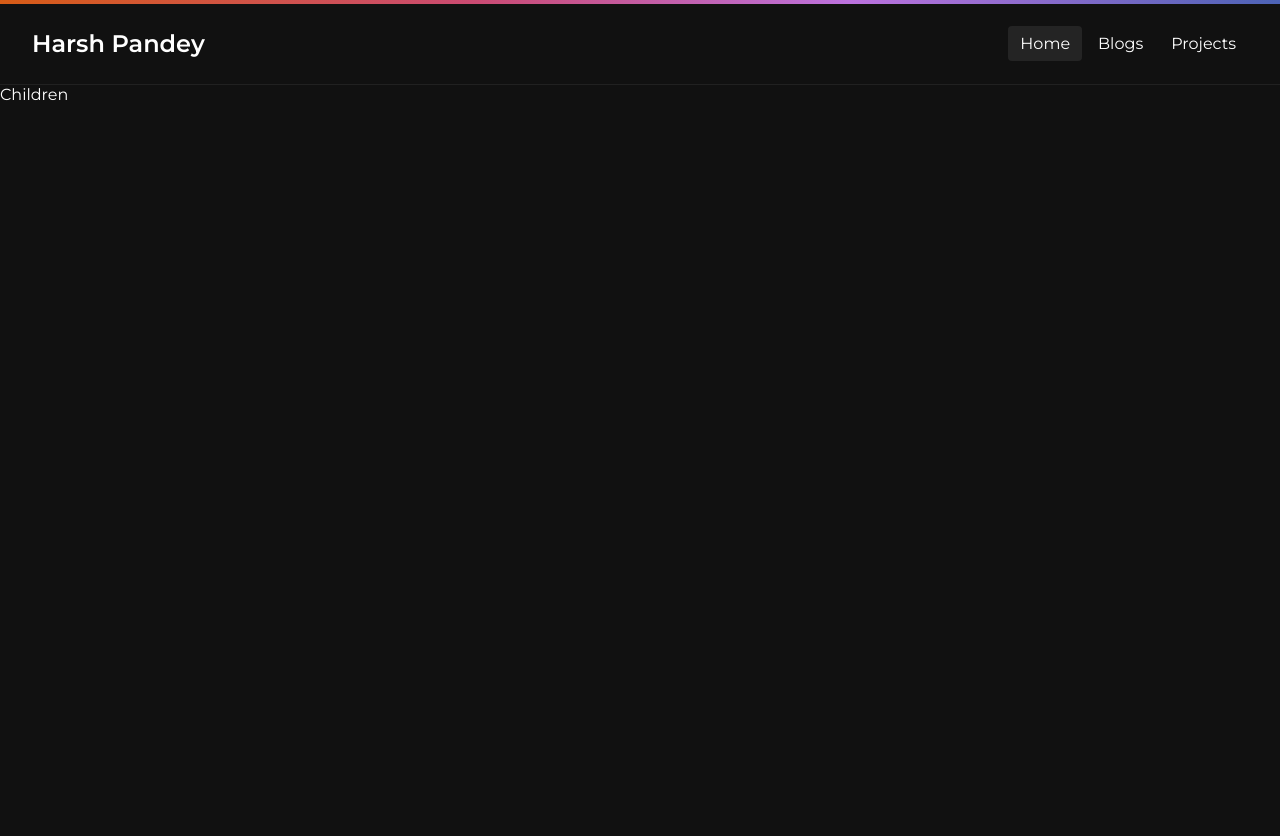
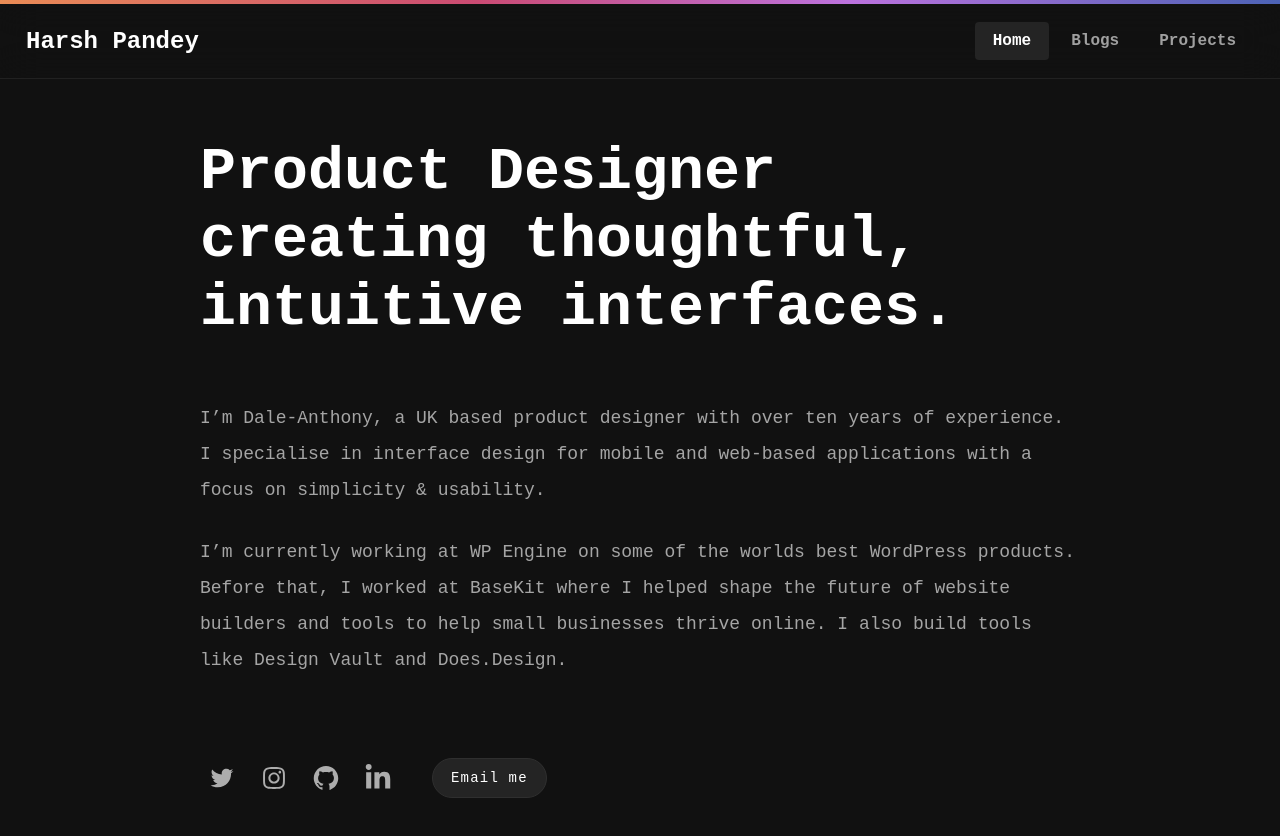
Before and after one commit to harshpandey002/portfolio-new, a Next.js app: page / in a window 1280 px wide. Shown: the top 836 px of the page. Before the commit the page ends 800 px from the top, so only its background shows below. Built offline with nearby package versions, Linux system fonts and the light colour scheme.

Commit message:
Hero Section

```diff
--- a/package.json
+++ b/package.json
@@ -11,7 +11,8 @@
   "dependencies": {
     "next": "12.3.1",
     "react": "18.2.0",
-    "react-dom": "18.2.0"
+    "react-dom": "18.2.0",
+    "react-icons": "^4.6.0"
   },
   "devDependencies": {
     "eslint": "8.26.0",
--- a/pages/index.jsx
+++ b/pages/index.jsx
@@ -1,10 +1,51 @@
 import Layout from "../components/Layout";
 import styles from "@/styles/Home.module.css";
+import {
+  AiFillGithub,
+  AiOutlineInstagram,
+  AiOutlineTwitter,
+} from "react-icons/ai";
+
+import { FaLinkedinIn } from "react-icons/fa";
 
 export default function Home() {
   return (
     <Layout>
-      <div>Children</div>
+      <div className={styles.container}>
+        <div className={styles.hero}>
+          <h1>Product Designer creating thoughtful, intuitive interfaces.</h1>
+
+          <p id={styles.desc}>
+            I{"’"}m Dale-Anthony, a UK based product designer with over ten
+            years of experience. I specialise in interface design for mobile and
+            web-based applications with a focus on simplicity & usability.
+          </p>
+          <p>
+            I{"’"}m currently working at WP Engine on some of the worlds best
+            WordPress products. Before that, I worked at BaseKit where I helped
+            shape the future of website builders and tools to help small
+            businesses thrive online. I also build tools like Design Vault and
+            Does.Design.
+          </p>
+
+          <div className={styles.socials}>
+            <span>
+              <AiOutlineTwitter className={styles.icon} />
+            </span>
+            <span>
+              <AiOutlineInstagram className={styles.icon} />
+            </span>
+            <span>
+              <AiFillGithub className={styles.icon} />
+            </span>
+            <span>
+              <FaLinkedinIn className={styles.icon} />
+            </span>
+
+            <button id={styles.email}>Email me</button>
+          </div>
+        </div>
+      </div>
     </Layout>
   );
 }
--- a/styles/Header.module.css
+++ b/styles/Header.module.css
@@ -4,6 +4,8 @@
   position: sticky;
   top: 0;
   border-bottom: 1px solid #212121;
+  background-color: rgba(17, 17, 17, 0.881);
+  backdrop-filter: blur(20px);
 }
 
 .gradient {
@@ -13,7 +15,7 @@
     #4c63b6 0%,
     #bc72de 33.65%,
     #cb4b73 62.81%,
-    #d75c16 100%
+    #ea8c55 100%
   );
 }
 
@@ -37,15 +39,20 @@
 }
 
 .links li {
-  padding: 8px 12px;
+  padding: 10px 18px;
   border-radius: 4px;
   cursor: pointer;
+  font-size: 16px;
+  color: #a0a0a0;
+  font-weight: 600;
 }
 
 .links li:hover {
   background-color: #242424;
+  color: white;
 }
 
 .active {
   background-color: #242424;
+  color: white !important;
 }
--- a/styles/Home.module.css
+++ b/styles/Home.module.css
@@ -1,129 +1,60 @@
-.container {
-  padding: 0 2rem;
+.hero h1 {
+  font-size: 60px;
+  font-weight: 700;
 }
 
-.main {
-  min-height: 100vh;
-  padding: 4rem 0;
-  flex: 1;
-  display: flex;
-  flex-direction: column;
-  justify-content: center;
-  align-items: center;
+.hero p {
+  font-size: 18px;
+  line-height: 2;
+  color: #a5a5a5;
 }
 
-.footer {
-  display: flex;
-  flex: 1;
-  padding: 2rem 0;
-  border-top: 1px solid #eaeaea;
-  justify-content: center;
-  align-items: center;
+#desc {
+  margin-top: 4.5rem;
 }
 
-.footer a {
-  display: flex;
-  justify-content: center;
-  align-items: center;
-  flex-grow: 1;
+#desc + p {
+  margin-top: 2rem;
 }
 
-.title a {
-  color: #0070f3;
-  text-decoration: none;
+.socials {
+  display: flex;
+  align-items: center;
+  gap: 8px;
+  margin-top: 6rem;
 }
 
-.title a:hover,
-.title a:focus,
-.title a:active {
-  text-decoration: underline;
-}
-
-.title {
-  margin: 0;
-  line-height: 1.15;
-  font-size: 4rem;
-}
-
-.title,
-.description {
-  text-align: center;
-}
-
-.description {
-  margin: 4rem 0;
-  line-height: 1.5;
-  font-size: 1.5rem;
-}
-
-.code {
-  background: #fafafa;
-  border-radius: 5px;
-  padding: 0.75rem;
-  font-size: 1.1rem;
-  font-family: Menlo, Monaco, Lucida Console, Liberation Mono, DejaVu Sans Mono,
-    Bitstream Vera Sans Mono, Courier New, monospace;
-}
-
-.grid {
+.socials span {
+  padding: 8px;
+  border-radius: 6px;
+  cursor: pointer;
   display: flex;
   align-items: center;
   justify-content: center;
-  flex-wrap: wrap;
-  max-width: 800px;
 }
 
-.card {
-  margin: 1rem;
-  padding: 1.5rem;
-  text-align: left;
-  color: inherit;
-  text-decoration: none;
-  border: 1px solid #eaeaea;
-  border-radius: 10px;
-  transition: color 0.15s ease, border-color 0.15s ease;
-  max-width: 300px;
+.socials span:hover {
+  background-color: #343434;
 }
 
-.card:hover,
-.card:focus,
-.card:active {
-  color: #0070f3;
-  border-color: #0070f3;
+.icon {
+  font-size: 28px;
+  color: #adadad;
 }
 
-.card h2 {
-  margin: 0 0 1rem 0;
-  font-size: 1.5rem;
+#email {
+  margin-left: 24px;
+  color: white;
+  border: 1px solid #2f2f2f;
+  outline: none;
+  border-radius: 30px;
+  padding: 11px 18px;
+  letter-spacing: 1.2px;
+  font-weight: 400;
+  background-color: #242424;
+  font-size: 14px;
 }
 
-.card p {
-  margin: 0;
-  font-size: 1.25rem;
-  line-height: 1.5;
+#email:hover {
+  background-color: #2c2c2c;
 }
-
-.logo {
-  height: 1em;
-  margin-left: 0.5rem;
-}
-
-@media (max-width: 600px) {
-  .grid {
-    width: 100%;
-    flex-direction: column;
-  }
-}
-
-@media (prefers-color-scheme: dark) {
-  .card,
-  .footer {
-    border-color: #222;
-  }
-  .code {
-    background: #111;
-  }
-  .logo img {
-    filter: invert(1);
-  }
-}
--- a/styles/Layout.module.css
+++ b/styles/Layout.module.css
@@ -0,0 +1,5 @@
+.children {
+  max-width: 880px;
+  margin: 0 auto;
+  padding-block: 4.5rem;
+}
--- a/styles/globals.css
+++ b/styles/globals.css
@@ -10,8 +10,30 @@ html,
 body {
   min-height: 100vh;
   font-family: "Montserrat", sans-serif;
+  font-family: monospace;
   background-color: #111;
   color: white;
+}
+body {
+  overflow: overlay;
+}
+
+input,
+button {
+  font-family: monospace;
+}
+
+button {
+  cursor: pointer;
+}
+
+::-webkit-scrollbar {
+  width: 8px;
+}
+
+::-webkit-scrollbar-thumb {
+  background-color: #1a1a1a68;
+  border-radius: 10px;
 }
 
 a {
```
Also changed, not shown: 1 other file (tests, documents, lock files or other folders).
